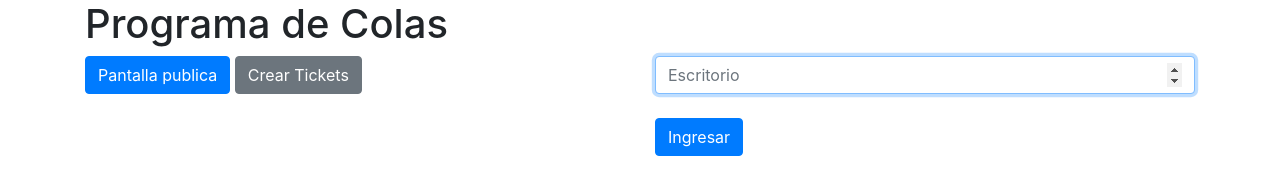
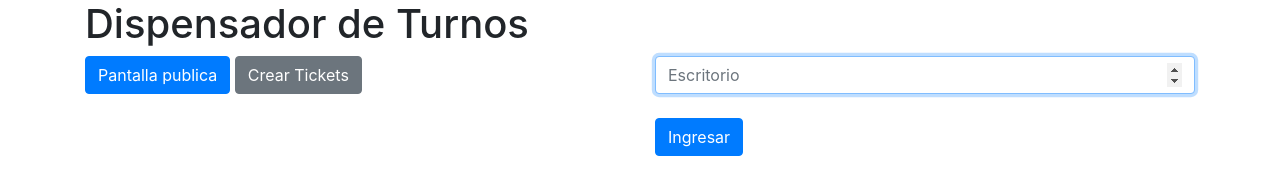
Before and after one commit to dpperalta/dispensador-turnos, a website: page public/index.html in a window 1280 px wide. Drawn offline with nearby package versions, Linux system fonts and the light colour scheme.

Commit message:
Segundo commit a producción

```diff
--- a/public/index.html
+++ b/public/index.html
@@ -5,13 +5,13 @@
     <meta charset="UTF-8">
     <meta name="viewport" content="width=device-width, initial-scale=1.0">
     <meta http-equiv="X-UA-Compatible" content="ie=edge">
-    <title>Programa de Colas</title>
+    <title>Dispensador de Turnos</title>
 
     <link rel="stylesheet" href="https://maxcdn.bootstrapcdn.com/bootstrap/4.0.0/css/bootstrap.min.css" integrity="sha384-Gn5384xqQ1aoWXA+058RXPxPg6fy4IWvTNh0E263XmFcJlSAwiGgFAW/dAiS6JXm" crossorigin="anonymous">
 </head>
 
 <body class="container">
-    <h1>Programa de Colas</h1>
+    <h1>Dispensador de Turnos</h1>
 
     <div class="row">
         <div class="col-6">
```
Also changed, not shown: public/publico.html (+1 -1 lines).
